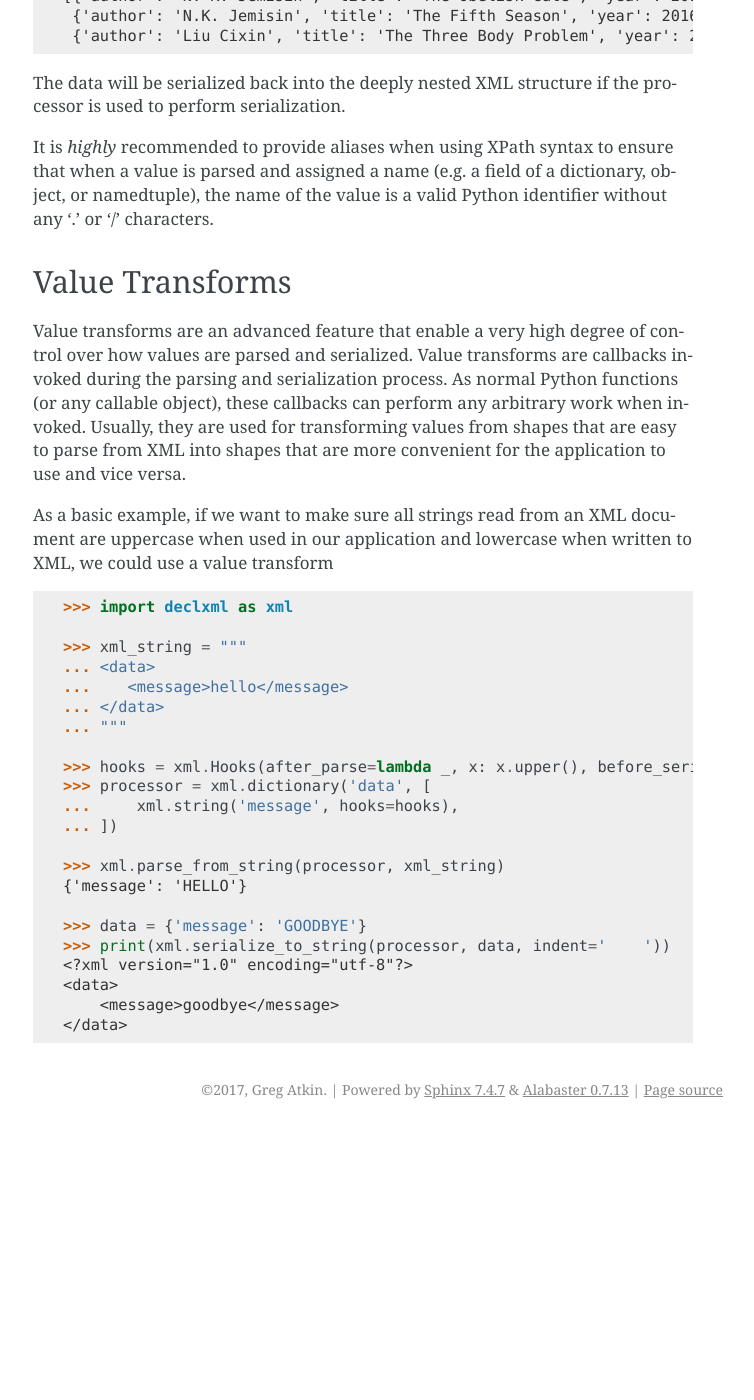
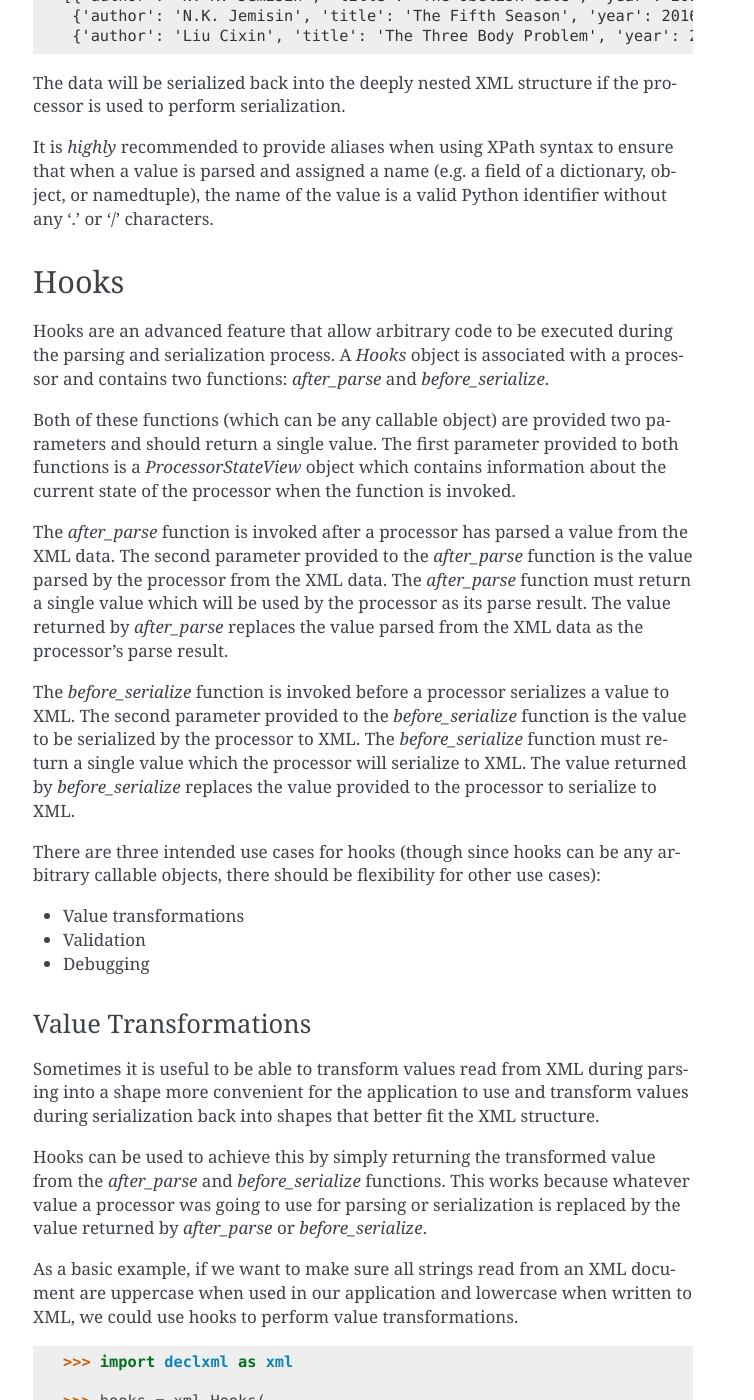
Before and after one commit to gatkin/declxml, a Sphinx documentation site: the page built from docs/advanced_guide.rst, in a window 1280 px wide and 1400 px high, scrolled down 2323 px. Shown: the whole window, without its empty margins (387-1141 px from the left). Built offline with Sphinx 7.4.7, drawn with Linux system fonts in a browser that asks for light colours; before the commit the page ends 3452 px from its top, so only the background shows below that; some of the changed text lies outside the part shown.

Commit message:
Add detailed documentation for using Hooks

```diff
--- a/docs/advanced_guide.rst
+++ b/docs/advanced_guide.rst
@@ -124,34 +124,71 @@ that when a value is parsed and assigned a name (e.g. a field of a dictionary,
 object, or namedtuple), the name of the value is a valid Python identifier
 without any '.' or '/' characters.
 
-Value Transforms
-----------------
-Value transforms are an advanced feature that enable a very high degree of
-control over how values are parsed and serialized. Value transforms are
-callbacks invoked during the parsing and serialization process. As normal
-Python functions (or any callable object), these callbacks can perform any
-arbitrary work when invoked. Usually, they are used for transforming values
-from shapes that are easy to parse from XML into shapes that are more
-convenient for the application to use and vice versa.
+Hooks
+-----
+Hooks are an advanced feature that allow arbitrary code to be executed during
+the parsing and serialization process. A `Hooks` object is associated with a
+processor and contains two functions: `after_parse` and `before_serialize`.
+
+Both of these functions (which can be any callable object) are provided two
+parameters and should return a single value. The first parameter provided to
+both functions is a `ProcessorStateView` object which contains information
+about the current state of the processor when the function is invoked.
+
+The `after_parse` function is invoked after a processor has parsed a value
+from the XML data. The second parameter provided to the `after_parse` function
+is the value parsed by the processor from the XML data. The `after_parse`
+function must return a single value which will be used by the processor as its
+parse result. The value returned by `after_parse` replaces the value parsed
+from the XML data as the processor's parse result.
+
+The `before_serialize` function is invoked before a processor serializes a
+value to XML. The second parameter provided to the `before_serialize` function
+is the value to be serialized by the processor to XML. The `before_serialize`
+function must return a single value which the processor will serialize to XML.
+The value returned by `before_serialize` replaces the value provided to the
+processor to serialize to XML.
+
+There are three intended use cases for hooks (though since hooks can be any
+arbitrary callable objects, there should be flexibility for other use cases):
+
+- Value transformations
+- Validation
+- Debugging
+
+Value Transformations
+"""""""""""""""""""""
+Sometimes it is useful to be able to transform values read from XML during
+parsing into a shape more convenient for the application to use and transform
+values during serialization back into shapes that better fit the XML structure.
+
+Hooks can be used to achieve this by simply returning the transformed value
+from the `after_parse` and `before_serialize` functions. This works because
+whatever value a processor was going to use for parsing or serialization is
+replaced by the value returned by `after_parse` or `before_serialize`.
 
 As a basic example, if we want to make sure all strings read from an XML
 document are uppercase when used in our application and lowercase when written
-to XML, we could use a value transform
+to XML, we could use hooks to perform value transformations.
 
 .. sourcecode:: py
 
     >>> import declxml as xml
+
+    >>> hooks = xml.Hooks(
+    ...     after_parse=lambda _, x: x.upper(),
+    ...     before_serialize=lambda _, x: x.lower()
+    ... )
+
+    >>> processor = xml.dictionary('data', [
+    ...     xml.string('message', hooks=hooks),
+    ... ])
 
     >>> xml_string = """
     ... <data>
     ...    <message>hello</message>
     ... </data>
     ... """
-
-    >>> hooks = xml.Hooks(after_parse=lambda _, x: x.upper(), before_serialize=lambda _, x: x.lower())
-    >>> processor = xml.dictionary('data', [
-    ...     xml.string('message', hooks=hooks),
-    ... ])
 
     >>> xml.parse_from_string(processor, xml_string)
     {'message': 'HELLO'}
@@ -162,3 +199,114 @@ to XML, we could use a value transform
     <data>
         <message>goodbye</message>
     </data>
+
+When using hooks to perform value transformations, it is a good idea to ensure
+that the transformations performed by `after_parse` and `before_serialize` are
+inverse operations of each other so that parsing and serialization work
+correctly when using transformed values. This is particular important when
+values are transformed into different types.
+
+Validation
+""""""""""
+By default, declxml only performs a very basic level of validation by ensuring
+that required values are present and that they are of the correct type. Hooks
+provide the ability to perform additional, application-specific validation.
+
+When performing validation, we can use the `ProcessorStateView` object provided
+as the first parameter to the `after_parse` and `before_serialize` functions.
+The `ProcessorStateView` object provides a useful method, `raise_error`, for
+reporting errors. This method will raise an application-provided exception
+with a custom error message and will include information about the current
+state of the processor in the error message.
+
+For example, if we wanted to ensure that integer values were in a specific
+range, we could use hooks to perform the validation.
+
+.. sourcecode:: py
+
+    >>> import declxml as xml
+
+    >>> def validate(state, value):
+    ...     if value not in range(1, 4):
+    ...         state.raise_error(
+    ...             RuntimeError,
+    ...             'Invalid value {}'.format(value)
+    ...         )
+    ...
+    ...     # Important! Don't forget to return the value
+    ...     return value
+
+    >>> hooks = xml.Hooks(
+    ...     after_parse=validate,
+    ...     before_serialize=validate
+    ... )
+
+    >>> processor = xml.dictionary('data', [
+    ...     xml.integer('value', hooks=hooks),
+    ... ])
+
+    >>> xml_string = """
+    ... <data>
+    ...     <value>567</value>
+    ... </data>
+    ... """
+
+    >>> xml.parse_from_string(processor, xml_string)
+    Traceback (most recent call last):
+    ...
+    RuntimeError: Invalid value 567 at data/value
+
+    >>> data = {'value': -90}
+    >>> xml.serialize_to_string(processor, data)
+    Traceback (most recent call last):
+    ...
+    RuntimeError: Invalid value -90 at data/value
+
+When using hooks for validation, it is important to remember to return the
+value from the `before_parse` and `after_serialize` functions since the
+processor will used the value returned by those functions as its parsing result
+and the value to serialize to XML, respectively.
+
+Debugging
+"""""""""
+Hooks can also be used to debug processors. We can use the
+`ProcessorStateView` object provided to the `before_parse` and
+`after_serialize` functions to include information about which values are
+received in which locations in the XML document.
+
+.. sourcecode:: py
+
+    >>> import declxml as xml
+
+    >>> def trace(state, value):
+    ...     print('Got {} at {}'.format(value, state))
+    ...
+    ...     # Important! Don't forget to return the value
+    ...     return value
+
+    >>> hooks = xml.Hooks(
+    ...     after_parse=trace,
+    ...     before_serialize=trace
+    ... )
+
+    >>> processor = xml.dictionary('data', [
+    ...     xml.integer('value', hooks=hooks),
+    ... ])
+
+    >>> xml_string = """
+    ... <data>
+    ...     <value>42</value>
+    ... </data>
+    ... """
+
+    >>> xml.parse_from_string(processor, xml_string)
+    Got 42 at data/value
+    {'value': 42}
+
+    >>> data = {'value': 17}
+    >>> print(xml.serialize_to_string(processor, data, indent='    '))
+    Got 17 at data/value
+    <?xml version="1.0" encoding="utf-8"?>
+    <data>
+        <value>17</value>
+    </data>
```
Also changed, not shown: README.md (+1 -1 lines), declxml.py (+1 -14 lines).
